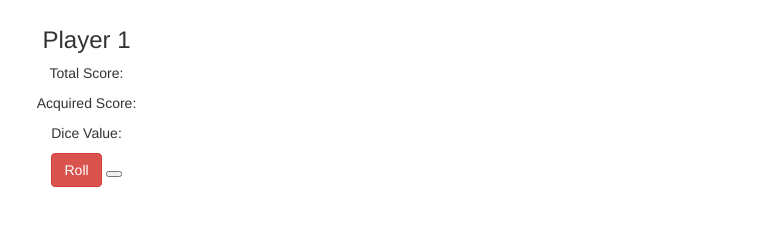
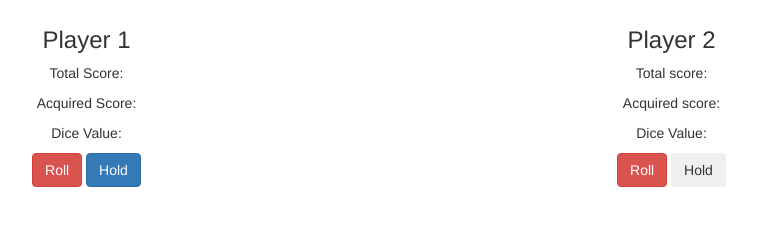
Before and after one commit to donaldkiplagat/PigDice, a plain HTML site: page onedice.html in a window 1280 px wide. Shown: the part 116-342 px from the top of the page, without its empty margins (261-1018 px from the left). Drawn offline with nearby package versions, Linux system fonts and the light colour scheme.

Commit message:
Player 2 HTML added

```diff
--- a/onedice.html
+++ b/onedice.html
@@ -24,9 +24,19 @@
                 <p>Acquired Score: <span id="acquiredscore1"></span></p>
                 <p>Dice Value: <span id="dicevalue1"></span></p>
                 <button type:"submit" id="roll1" class="btn btn-danger">Roll</button>
-                <button type:"submit" id="hold1"
+                <button type:"submit" id="hold1" class="btn btn-primary">Hold</button>
               </div>
+            </div>
+            <div id="player2">
+              <div class="col-md-6">
+                <h3>Player 2</h3>
+                <p>Total score: <span id="totalscore2"></span></p>
+                <p>Acquired score: <span id="acquiredscore2"></span></p>
+                <p>Dice Value: <span id="dicevalue2"></span></p>
 
+                <button type="submit" id="roll2" class="btn btn-danger">Roll</button>
+                <button type="submit" id="hold2" class="btn btn=primary">Hold</button>
+              </div>
             </div>
 
           </div>
```
